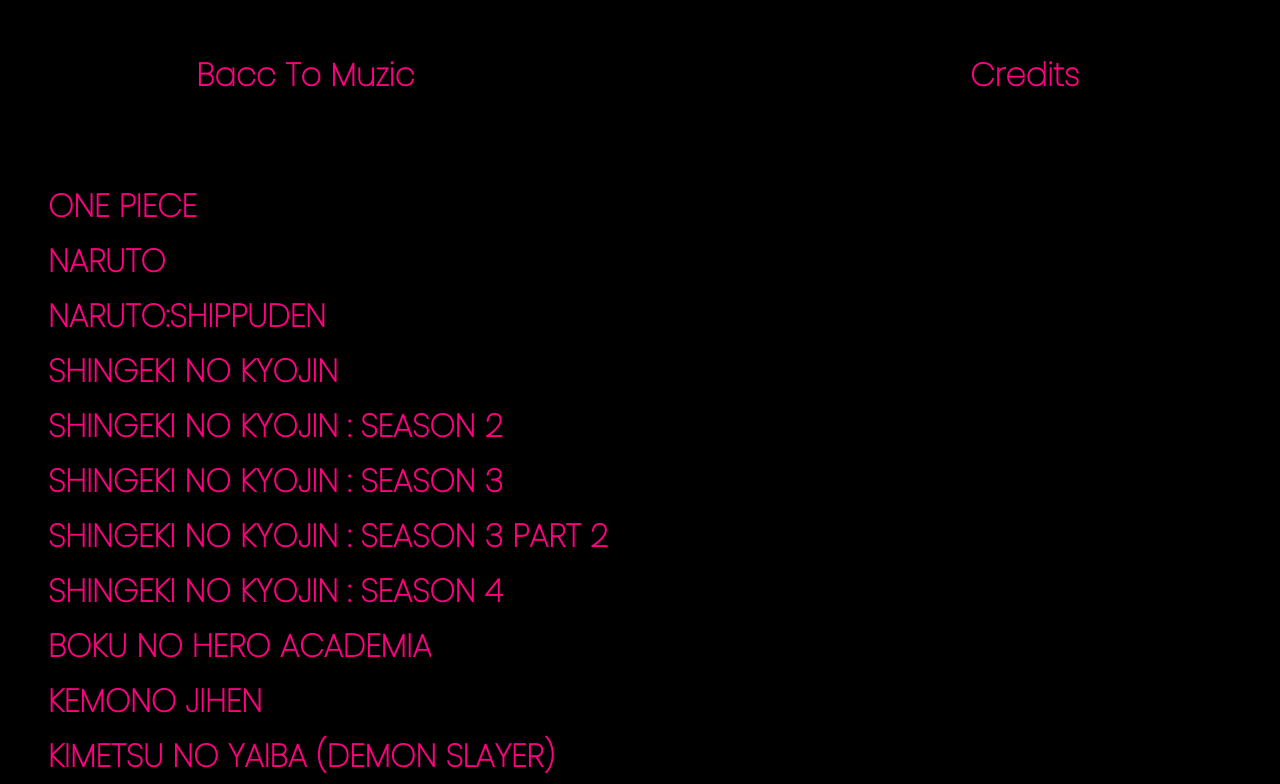
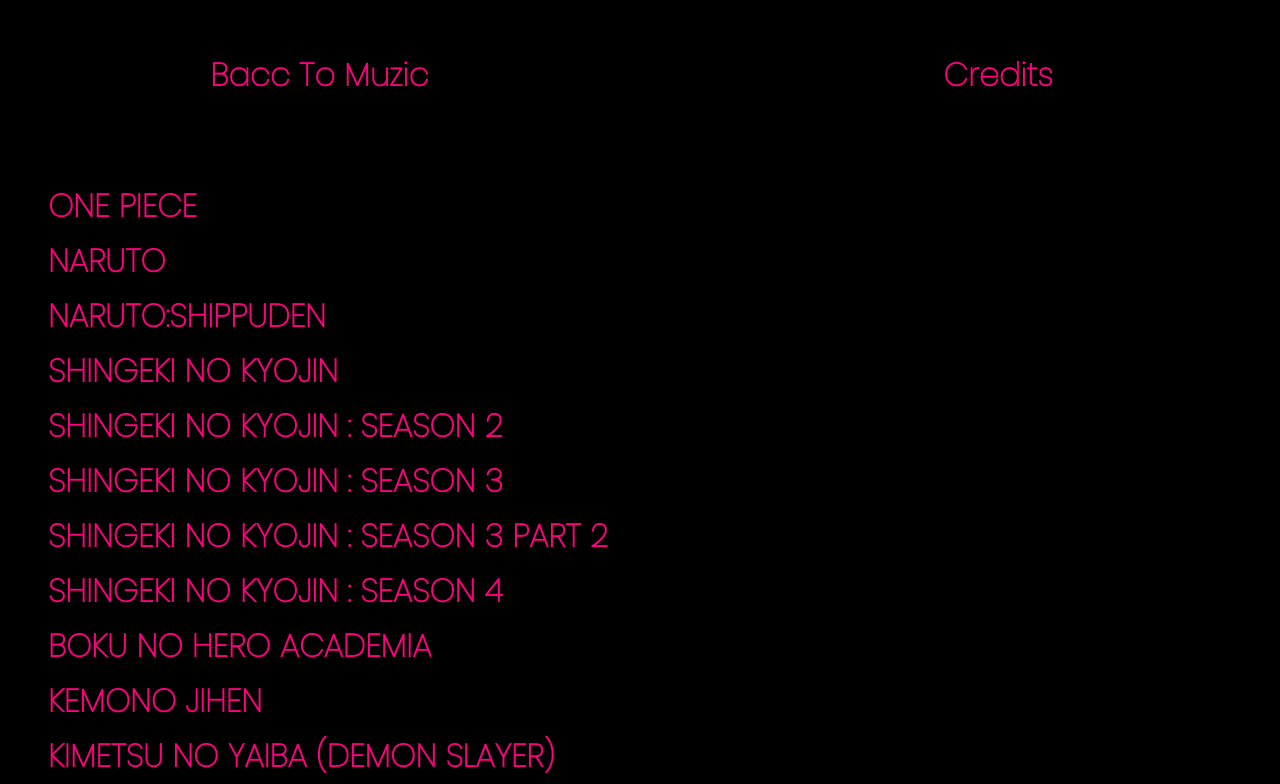
Before and after one commit to prxbhxth/tp, a plain HTML site: page animelist.html in a window 1280 px wide. Shown: the top 784 px of the page. Drawn offline with Linux system fonts and the light colour scheme.

Commit message:
Update anime.css

```diff
--- a/anime.css
+++ b/anime.css
@@ -1,16 +1,18 @@
 body {
-  background-color: black;
-  color: white;
+  background-color: #000;
   font-family: "Poppins", sans-serif;
 }
 
+header{
+  background-color: #000;
+}
+
 .logo-container {
-  width: 90%;
+  width: 100%;
   margin: auto;
   display: flex;
   align-items: center;
   justify-content: space-around;
-  background-color: black;
 }
 
 .creds {
@@ -18,7 +20,7 @@ body {
 }
 
 .backbtn {
-  width: 46%;
+  width: 26%;
 }
 
 h4 {
```
